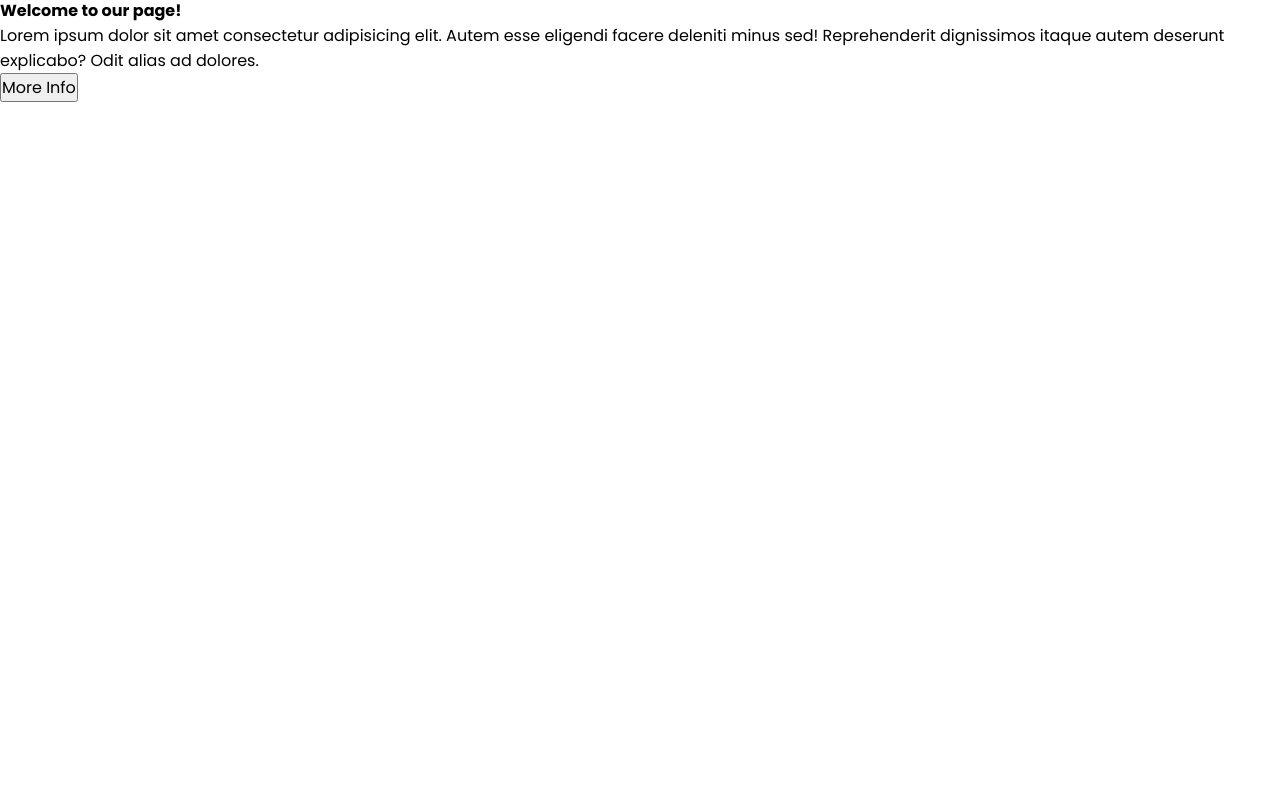
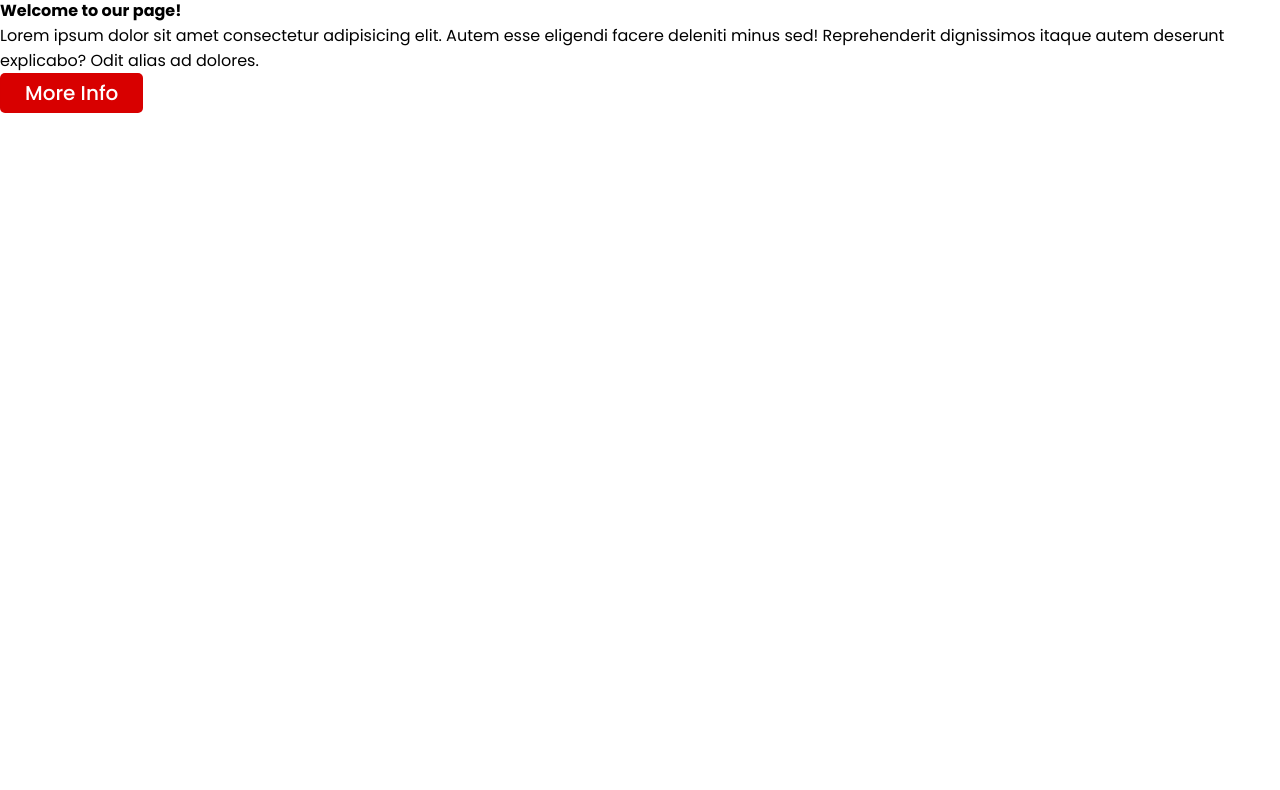
Before and after one commit to pufex/net-ninja-merch-tutorial, a plain HTML site: page index.html in a window 1280 px wide. Shown: the part 82-872 px from the top of the page. Drawn offline with Linux system fonts and the light colour scheme.

Commit message:
Added some styles for buttons.

```diff
--- a/assets/styles.css
+++ b/assets/styles.css
@@ -6,6 +6,27 @@
     box-sizing: border-box;
     font-size: 1rem;
     font-family: "Poppins", sans-serif;
+}
+
+.btn {
+    font-size: 1.25rem;
+    font-weight: 500;
+    color: white;
+    background-color: rgb(216, 0, 0);
+    padding: 0.25rem 1.5rem;
+    border: 1px solid rgba(216, 0, 0, 50%);
+    border-radius: 5px;
+    cursor: pointer;
+}
+
+.btn:hover{
+    transform: scale(1.1);
+    background-color: rgb(236, 0, 0);
+}
+
+.btn:active{
+    transform: scale(0.9);
+    background-color: rgb(236, 0, 0);
 }
 
 .nav {
```
